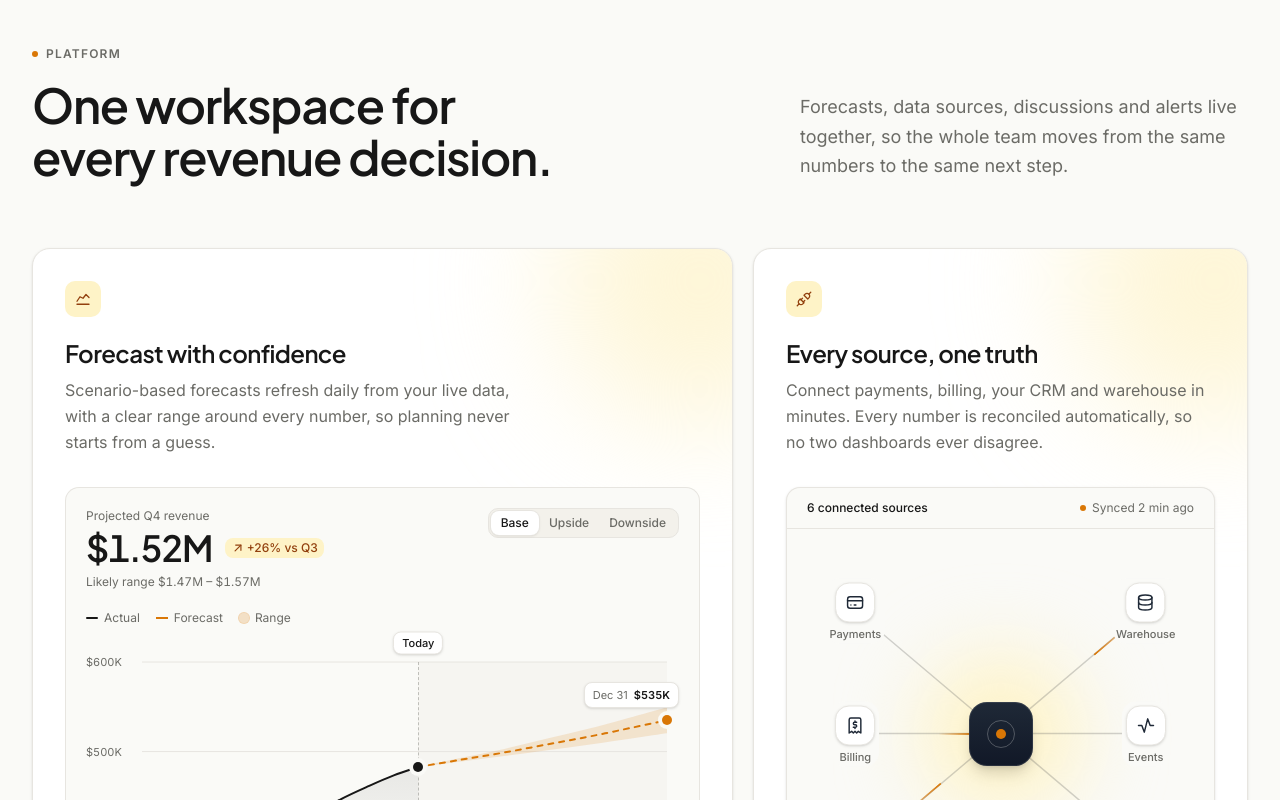
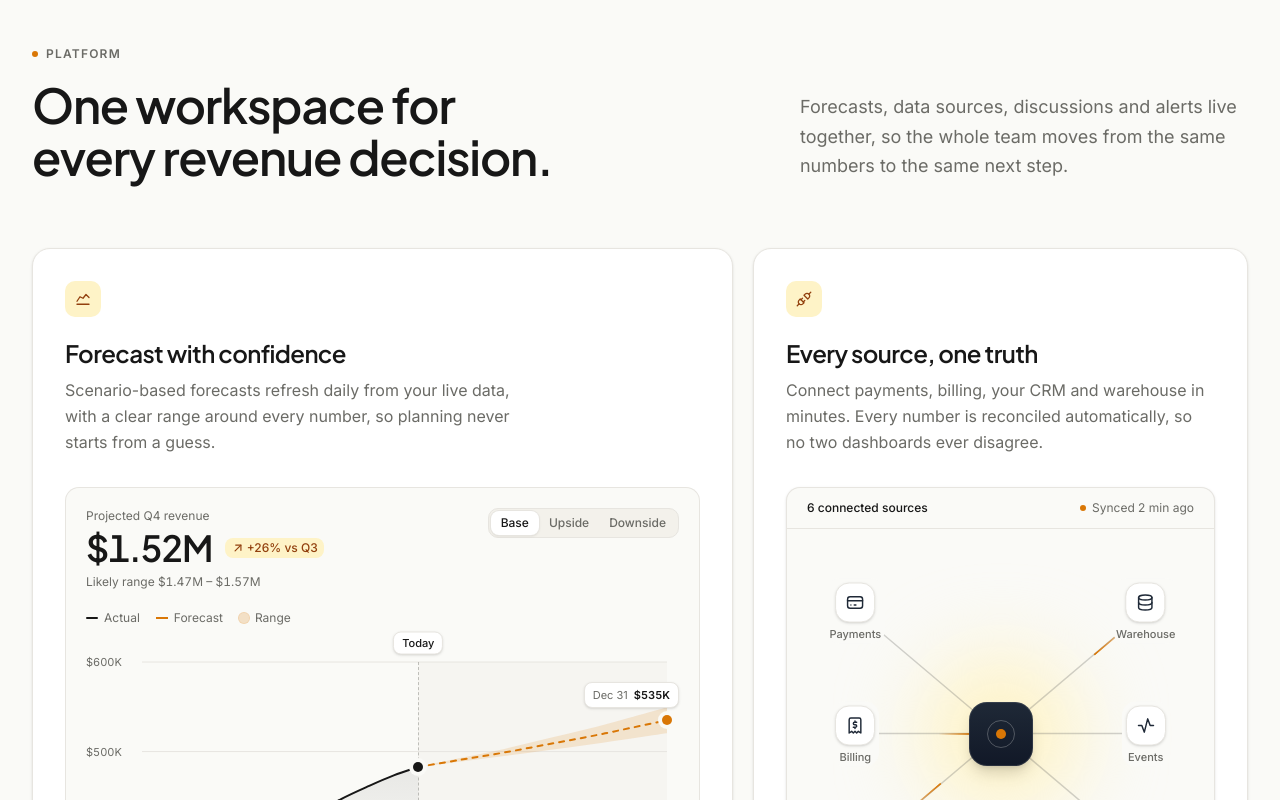
Before and after one commit to sudip997/template-2, a Next.js app: page / in a window 1280 px wide. Shown: the part 980-1780 px from the top of the page. Built offline with nearby package versions, Linux system fonts and the light colour scheme.

Commit message:
code changes

```diff
--- a/src/components/bento/bento-card.tsx
+++ b/src/components/bento/bento-card.tsx
@@ -44,10 +44,10 @@ export function BentoCard({
       )}
     >
       {/* Soft warm glow in the corner, behind the text */}
-      <div
+      {/* <div
         aria-hidden="true"
         className="pointer-events-none absolute -top-28 -right-28 -z-10 size-72 rounded-full bg-highlight-soft/70 blur-3xl dark:bg-highlight-soft/30"
-      />
+      /> */}
 
       <header className="p-6 sm:p-8">
         <span
--- a/src/components/bento/flow-streak.tsx
+++ b/src/components/bento/flow-streak.tsx
@@ -28,7 +28,7 @@ type FlowStreakProps = {
 export function FlowStreak({
   axis = "x",
   reverse = false,
-  duration = 2.4,
+  duration = 1.4,
   delay = 0,
   restBetween = 0.6,
   loop = true,
```
